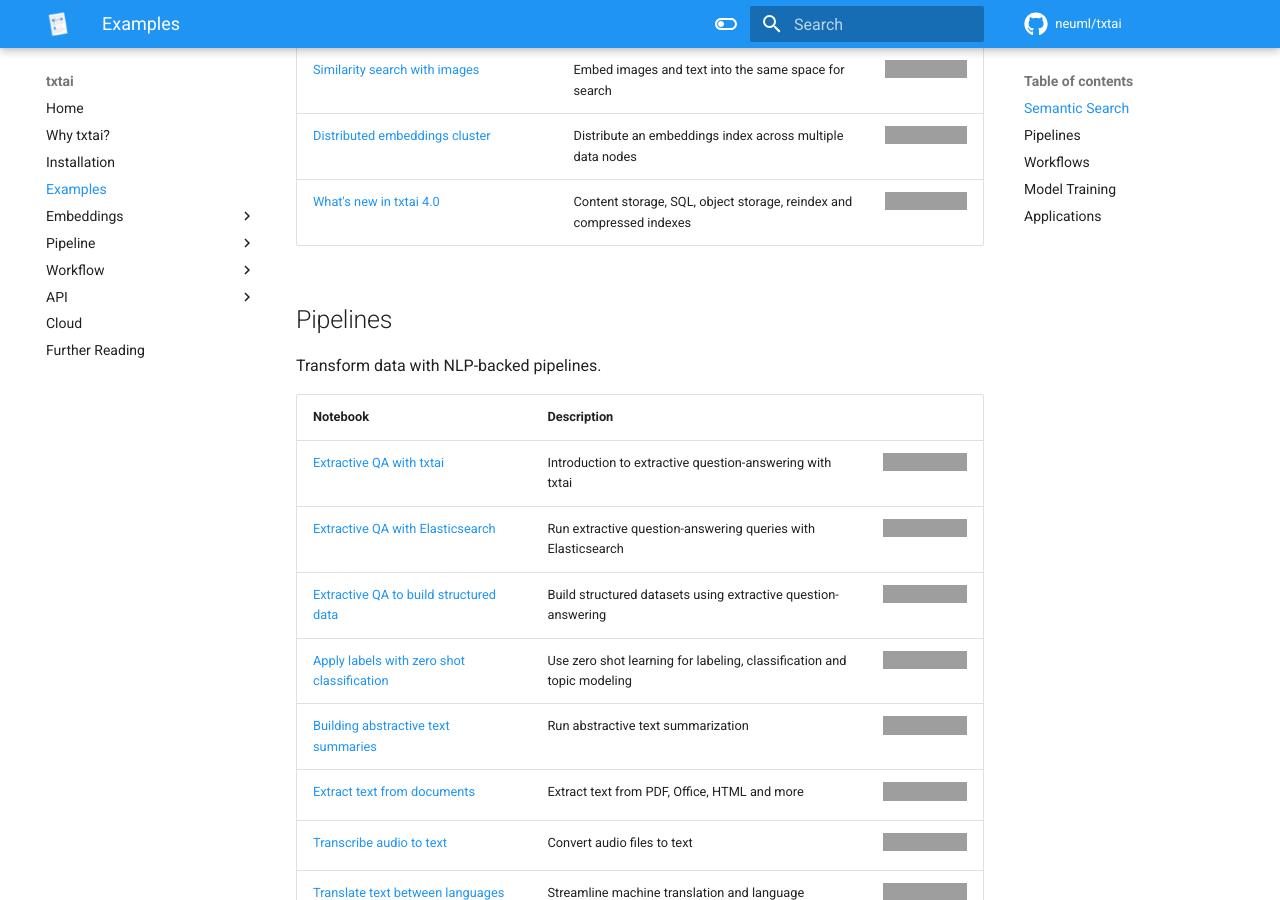
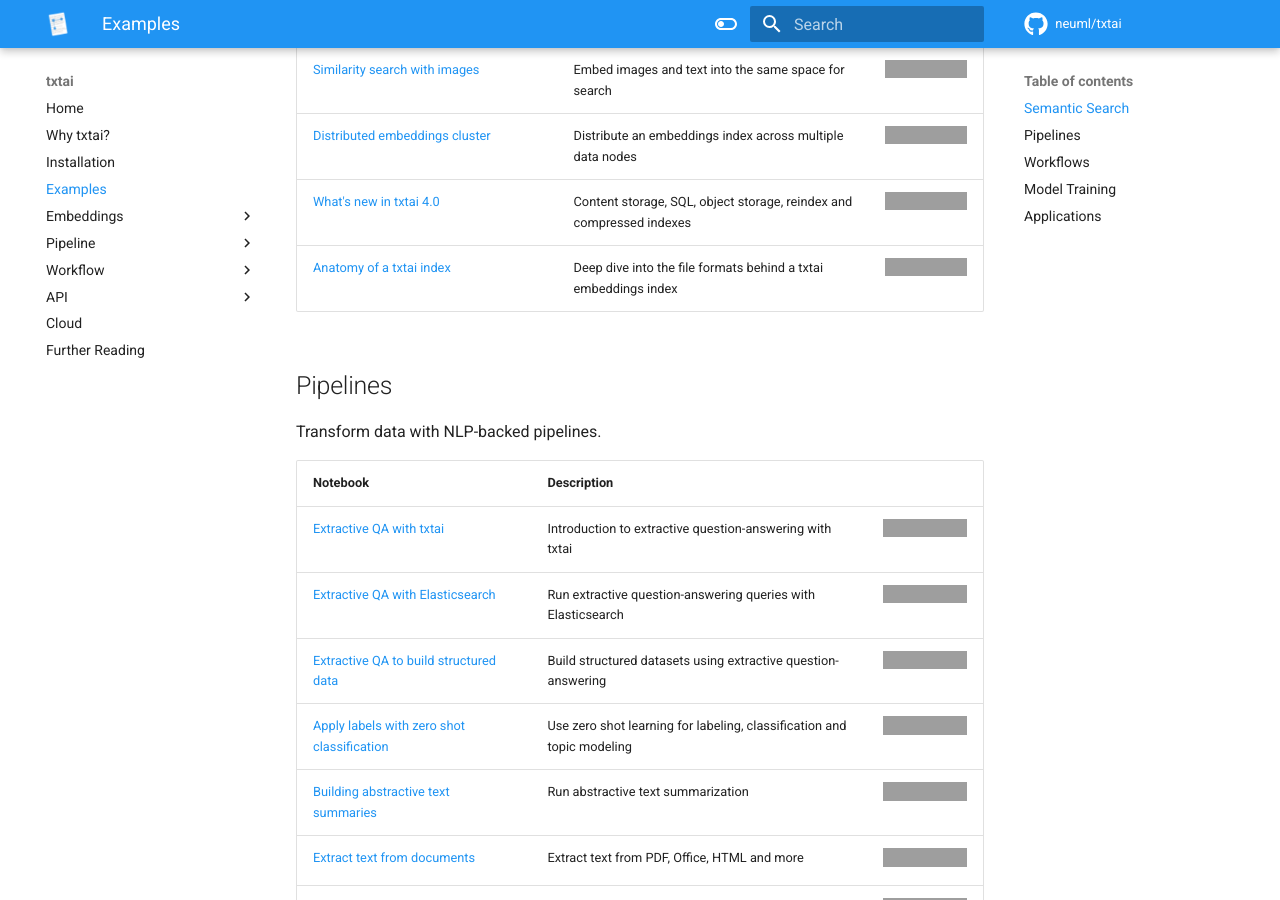
Before and after one commit to neuml/txtai, an MkDocs documentation site: the page built from docs/examples.md, in a window 1280 px wide and 900 px high, scrolled down 917 px. Built offline with MkDocs 1.6.1 and Material for MkDocs 9.7.7, drawn with Linux system fonts in a browser that asks for light colours; comment, search, counter and statistics services are not loaded; grey boxes are pictures that could not be loaded.

Commit message:
Add anatomy of a txtai index notebook, closes #237

```diff
--- a/docs/examples.md
+++ b/docs/examples.md
@@ -18,6 +18,7 @@
 | [Similarity search with images](https://github.com/neuml/txtai/blob/master/examples/13_Similarity_search_with_images.ipynb) | Embed images and text into the same space for search | [![Open In Colab](https://colab.research.google.com/assets/colab-badge.svg)](https://colab.research.google.com/github/neuml/txtai/blob/master/examples/13_Similarity_search_with_images.ipynb) |
 | [Distributed embeddings cluster](https://github.com/neuml/txtai/blob/master/examples/15_Distributed_embeddings_cluster.ipynb) | Distribute an embeddings index across multiple data nodes | [![Open In Colab](https://colab.research.google.com/assets/colab-badge.svg)](https://colab.research.google.com/github/neuml/txtai/blob/master/examples/15_Distributed_embeddings_cluster.ipynb) |
 | [What's new in txtai 4.0](https://github.com/neuml/txtai/blob/master/examples/24_Whats_new_in_txtai_4_0.ipynb) | Content storage, SQL, object storage, reindex and compressed indexes | [![Open In Colab](https://colab.research.google.com/assets/colab-badge.svg)](https://colab.research.google.com/github/neuml/txtai/blob/master/examples/24_Whats_new_in_txtai_4_0.ipynb) |
+| [Anatomy of a txtai index](https://github.com/neuml/txtai/blob/master/examples/29_Anatomy_of_a_txtai_index.ipynb) | Deep dive into the file formats behind a txtai embeddings index | [![Open In Colab](https://colab.research.google.com/assets/colab-badge.svg)](https://colab.research.google.com/github/neuml/txtai/blob/master/examples/29_Anatomy_of_a_txtai_index.ipynb) |
 
 ## Pipelines
 
```
Also changed, not shown: README.md (+1 -0 lines), 1 other file.
